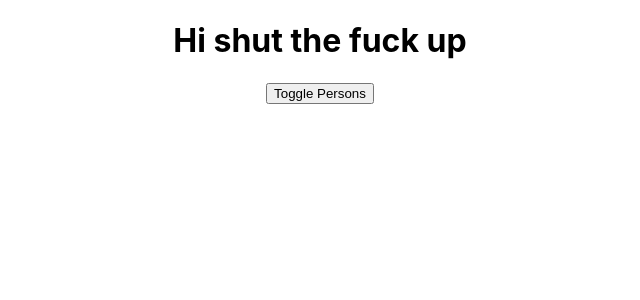
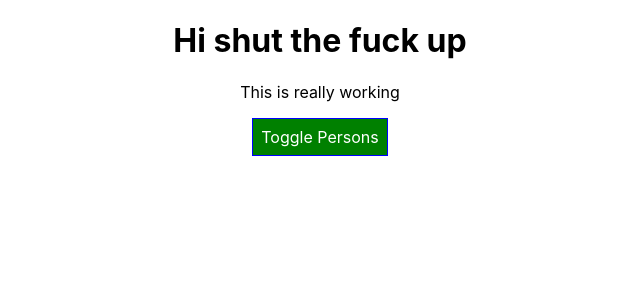
Before and after one commit to LOTINGYI/React_training_route, a React (Create React App) app: page / in a window 1280 px wide. Shown: the top 300 px of the page, without its empty margins (320-960 px from the left). Built offline with nearby package versions, Linux system fonts and the light colour scheme.

Commit message:
Setting Class Name Dynamically

```diff
--- a/src/App.css
+++ b/src/App.css
@@ -2,37 +2,10 @@
   text-align: center;
 }
 
-.App-logo {
-  height: 40vmin;
-  pointer-events: none;
+.red{
+  color:red
 }
 
-@media (prefers-reduced-motion: no-preference) {
-  .App-logo {
-    animation: App-logo-spin infinite 20s linear;
-  }
+.bold{
+  font-weight: bold;
 }
-
-.App-header {
-  background-color: #282c34;
-  min-height: 100vh;
-  display: flex;
-  flex-direction: column;
-  align-items: center;
-  justify-content: center;
-  font-size: calc(10px + 2vmin);
-  color: white;
-}
-
-.App-link {
-  color: #61dafb;
-}
-
-@keyframes App-logo-spin {
-  from {
-    transform: rotate(0deg);
-  }
-  to {
-    transform: rotate(360deg);
-  }
-}
--- a/src/App.js
+++ b/src/App.js
@@ -60,7 +60,14 @@
     })
   }
   render() {
-
+    const style = {
+      backgroundColor:'green',
+      color:'white',
+      font: 'inherit',
+      border:'1px solid blue',
+      padding:'8px',
+      cursor:'pointer'
+    }
     let persons = null;
 
     if (this.state.showPersons) {
@@ -76,12 +83,25 @@
           ))}
         </div>
       )
+
+      style.backgroundColor = 'red'
+    }
+
+    const classes = []
+    if (this.state.persons.length <= 2) {
+      classes.push('red')
+    }
+    if(this.state.persons.length <= 1){
+      classes.push('bold')
     }
 
     return (
       <div className="App">
         <h1>Hi shut the fuck up</h1>
-        <button onClick={this.togglePersonsHandler}>Toggle Persons</button>
+        <p className={classes.join(' ')}>This is really working</p>
+        <button
+          style={style}
+          onClick={this.togglePersonsHandler}>Toggle Persons</button>
         {this.state.showPersons ? persons : null}
 
       </div>
```
